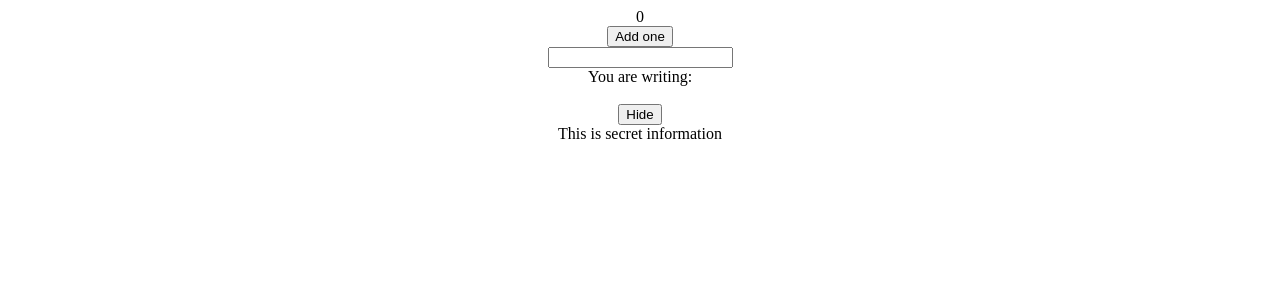
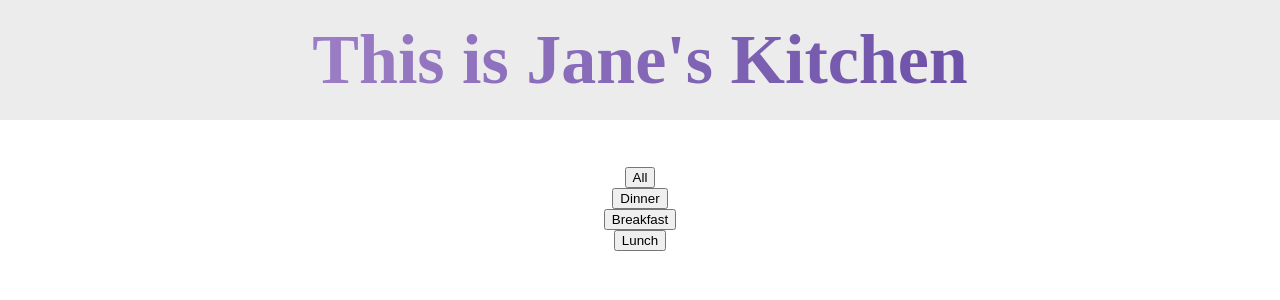
Before and after one commit to DevanshiPujara02/woc5.0-react-menuapp-devanshi, a React (Create React App) app: page / in a window 1280 px wide. Shown: the top 300 px of the page. Built offline with nearby package versions, Linux system fonts and the light colour scheme.

Commit message:
Added header and categories

```diff
--- a/src/App.css
+++ b/src/App.css
@@ -36,3 +36,26 @@
     transform: rotate(360deg);
   }
 }
+
+html, body{
+  margin:0;
+  border:0;
+}
+
+h1 {
+  font-size: 70px;
+  font-weight: 600;
+  background-image: linear-gradient(to left, #553c9a, #b393d3);
+  color: transparent;
+  background-clip: text;
+  -webkit-background-clip: text;
+  margin-top: 0;
+  border : 0;
+  padding : 20px;
+}
+
+.header{
+  background-color: #ECECEC;
+  margin-top: 0;
+  border:0;
+}
--- a/src/App.js
+++ b/src/App.js
@@ -1,42 +1,30 @@
 import './App.css';
 import { useState } from 'react';
+import items from './Data.js';
+
+// const allCategories = ;
 
 function App() {
-  const [age,setAge] = useState(0);
-  const [iText, setiText] = useState("");
-  const [Buttontext, setButtontext] = useState("Hide");
-
-  const increaseAge = () => {
-    setAge(age+1);
-  }
-  const handleChange = (event) => {
-    setiText(event.target.value);
-  }
-  const handleClick = () => {
-    if(Buttontext === "Hide"){
-      setButtontext("Show");
-    }
-    else{
-      setButtontext("Hide");
-    }
-  }
+  const [activeCategory,setactiveCategory] = useState("All");
+  const categories=["All", ...new Set(items.map((item) => item.category))];
 
   return (
     <div className="App">
-      {age}
-      <br></br>
-      <button onClick={increaseAge}>Add one</button>
-      <br></br>
-      <input type="text" onChange={handleChange}></input>
-      <br></br>
-      You are writing:
-      {iText}
-      <br></br>
-      <br></br>
-      <button onClick={handleClick}>{Buttontext}</button>
-      {Buttontext === "Hide" && <div>This is secret information</div>}
-
-
+      <div className='header'>
+      <h1>This is Jane's Kitchen</h1>
+      </div>
+      {/* {categories.map((item) => {
+        return <div>{item}</div>
+      })} */}
+      <div className='category_container'>
+        {categories.map((category) => {
+          return(
+            <div>
+              <button>{category}</button>
+            </div>
+          );
+        })}
+      </div>
 
     </div>
   );
--- /dev/null
+++ b/src/Data.js
@@ -0,0 +1,33 @@
+const menu = [
+    {
+        id: 1,
+        name:'Bhajiya',
+        category: 'Dinner'
+    },
+    {
+        id:2,
+        name: 'Bhakharvadi',
+        category: 'Breakfast'
+    },
+    {
+        id:3,
+        name: 'Pulav',
+        category:'Dinner'
+    },
+    {
+        id:4,
+        name: 'Dabeli',
+        category: 'Lunch'
+    },
+    {
+        id:5,
+        name: 'Fulwadi',
+        category: 'Breakfast'
+    },
+    {
+        id:6,
+        name: 'Poha',
+        category: 'Lunch'
+    }
+];
+export default menu;
```
